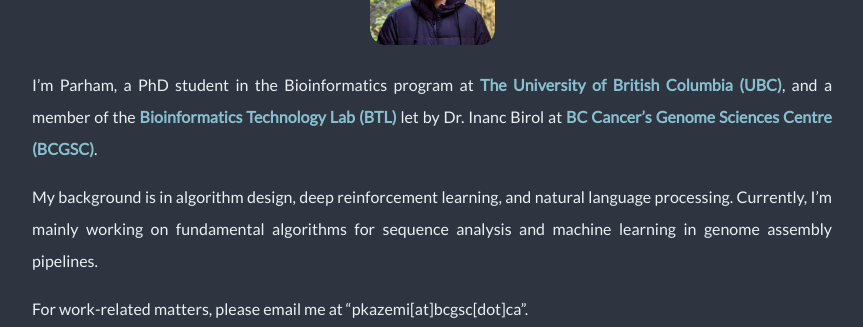
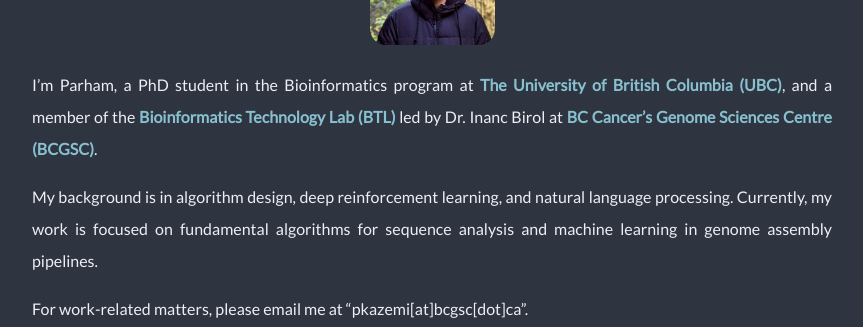
Before and after one commit to parham-k/parham-k.github.io, a Jekyll site: the page built from index.md, in a window 1280 px wide. Shown: the part 352-679 px from the top of the page, without its empty margins (208-1071 px from the left). Built offline with Jekyll 4.4.1, drawn with Linux system fonts in a browser that asks for light colours.

Commit message:
Edit about text

```diff
--- a/index.md
+++ b/index.md
@@ -7,8 +7,8 @@ sitemap:
 
 <img src="{{ '/assets/img/avatar.jpeg' | prepend: site.baseurl }}" id="about-img">
 
-I'm Parham, a PhD student in the Bioinformatics program at [The University of British Columbia (UBC)](https://www.bioinformatics.ubc.ca/), and a member of the [Bioinformatics Technology Lab (BTL)](https://www.birollab.ca/) let by Dr. Inanc Birol at [BC Cancer's Genome Sciences Centre (BCGSC)](https://www.bcgsc.ca/).
+I'm Parham, a PhD student in the Bioinformatics program at [The University of British Columbia (UBC)](https://www.bioinformatics.ubc.ca/), and a member of the [Bioinformatics Technology Lab (BTL)](https://www.birollab.ca/) led by Dr. Inanc Birol at [BC Cancer's Genome Sciences Centre (BCGSC)](https://www.bcgsc.ca/).
 
-My background is in algorithm design, deep reinforcement learning, and natural language processing. Currently, I'm mainly working on fundamental algorithms for sequence analysis and machine learning in genome assembly pipelines.
+My background is in algorithm design, deep reinforcement learning, and natural language processing. Currently, my work is focused on fundamental algorithms for sequence analysis and machine learning in genome assembly pipelines.
 
 For work-related matters, please email me at "pkazemi[at]bcgsc[dot]ca".
```
